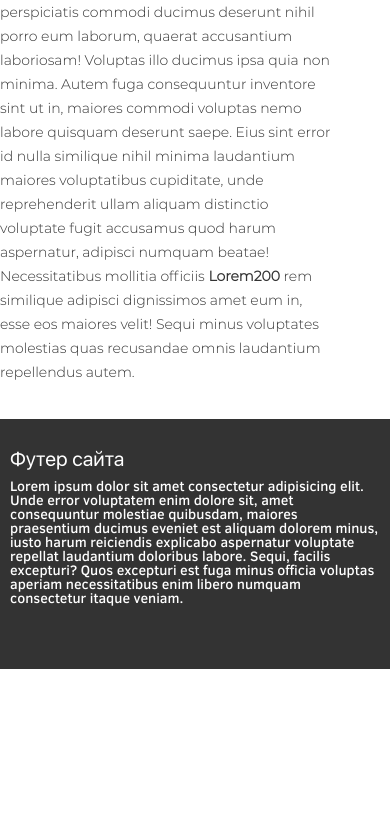
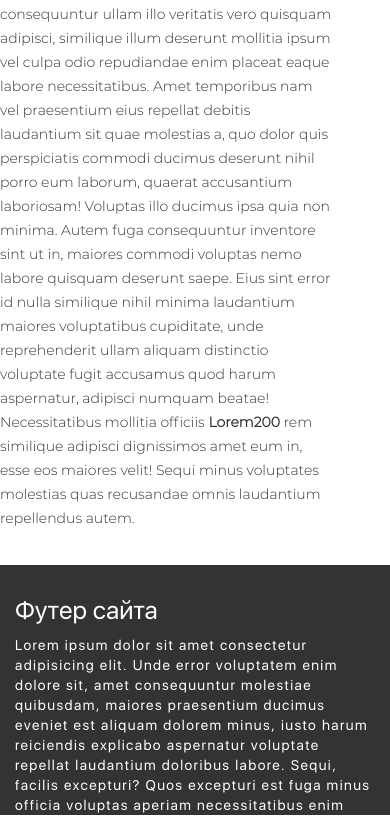
Before and after one commit to boyko1989/my-template, a website: page #src/index.html in a window 390 px wide. Shown: the part 1165-2000 px from the top of the page. Before the commit the page ends 1834 px from the top, so only its background shows below. Drawn offline with nearby package versions, Linux system fonts and the light colour scheme; files that its build step writes are made by us from their sources; files whose address does not match are found by name; a web font is replaced by a local one.

Commit message:
Добавление адаптива

```diff
--- a/#src/scss/aside.scss
+++ b/#src/scss/aside.scss
@@ -3,6 +3,8 @@
    padding: 10px 0 0 20px;
    font-family: arial;
    font-size: 12px;
+   line-height: 18px;
+
    @media (max-width:$md4+px) {
       width: 80vw;
    }
--- a/#src/scss/footer.scss
+++ b/#src/scss/footer.scss
@@ -4,8 +4,10 @@
    height: 250px;
    color:#fff;
    font-family: ClearSansMedium;
-
-   // @media (min-width:$md3+px){
-
-   // }
 }
+.footer-content > p {
+   line-height: 20px;
+   font-family: $fontFamily;
+   letter-spacing: 0.1em;
+   font-weight: 400;
+}
--- a/#src/scss/style.scss
+++ b/#src/scss/style.scss
@@ -22,7 +22,7 @@ $fontFamily: "SFUIDisplayRegular";
 $minWidth: 320px;
 $maxWidth: 1920;
 $maxWidthContainer: 1170;
-$md1: $maxWidthContainer+12;
+$md1: $maxWidthContainer+16;
 $md2: 991.98;
 $md3: 767.98;
 $md4: 479.98;
@@ -78,7 +78,7 @@ body {
 
    @media (max-width: $md4+px) {
       max-width: none;
-      padding: 0 10px;
+      padding: 0 15px;
    }
 }
 
@@ -105,7 +105,8 @@ h1{
 }
 
 h2{
-   font-size: 20px;
+   font-size: 25px;
+   line-height: 30px;
 }
 .main {
    display: flex;
```
Also changed, not shown: my-template/css/style.css, my-template/css/style.min.css.
